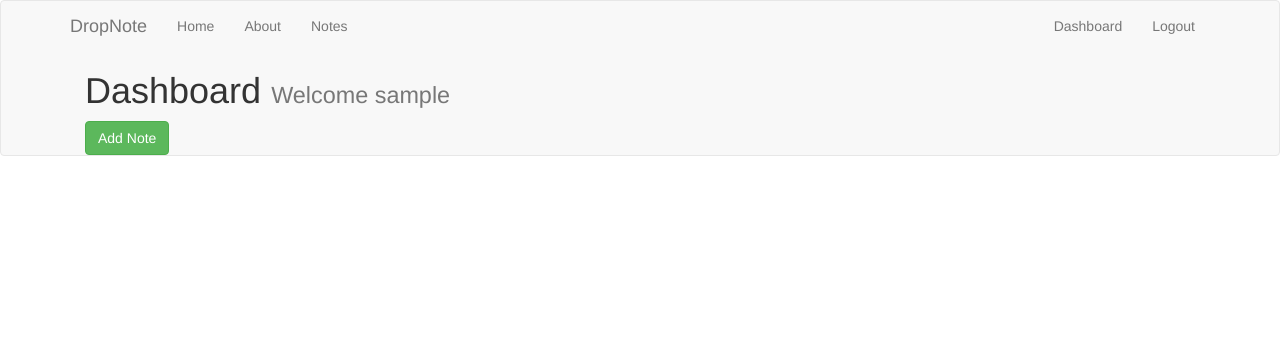
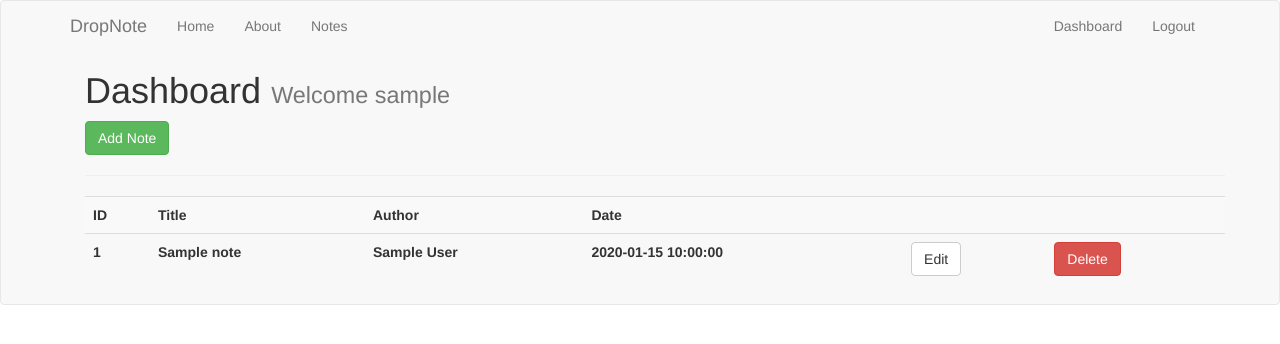
Before and after one commit to Rejzor/DropNote, a Flask app: page /dashboard in a window 1280 px wide. Shown: the top 344 px of the page. Run offline with Flask 2, Linux system fonts and the light colour scheme; the visitor is signed in with stand-in values (Sample User, id 1); tables that the repository leaves empty or names only in its code hold one stand-in row (values such as "Sample post"); lists and menus that the app fills with data are empty; some libraries are stand-ins or nearby versions.

Commit message:
decorator for notes and notes display added

```diff
--- a/app.py
+++ b/app.py
@@ -1,5 +1,4 @@
 from flask import Flask, render_template, flash, redirect, url_for, session, request, logging
-from data import Notes
 from flask_mysqldb import MySQL
 from wtforms import Form, StringField, TextAreaField, PasswordField, validators
 from passlib.hash import sha256_crypt
@@ -15,7 +14,6 @@ app.config['MYSQL_CURSORCLASS'] = 'DictCursor'
 
 
 mysql = MySQL(app)
-Notes = Notes()
 
 @app.route('/')
 def index():
@@ -25,13 +23,46 @@ def index():
 def about():
 	return render_template('about.html')
 
+#Check if user logged in
+def is_logged_in(f):
+	@wraps(f)
+	def wrap(*args, **kwargs):
+		if 'logged_in' in session:
+			return f(*args, **kwargs)
+		else:
+			flash('Unauthorized, Please login', 'danger')
+			return redirect(url_for('login'))
+
+	return wrap
+
 @app.route('/notes')
+@is_logged_in
 def notes():
-	return render_template('notes.html', notes = Notes)
+	#CREATE CURSOR
+	cur = mysql.connection.cursor()
 
+	#GET NOTES
+	result = cur.execute('SELECT * FROM notes')
+	notes = cur.fetchall()
+	if result > 0:
+		return render_template('notes.html', notes=notes)
+	else:
+		 message = "No notes found"
+		 render_template('notes.html', message=message)
+	#CLOSE CONNECTION
+	cur.close()
+
+#SINGLE NOTE
 @app.route('/note/<string:id>/')
+@is_logged_in
 def note(id):
-	return render_template('note.html', id=id)
+		#CREATE CURSOR
+	cur = mysql.connection.cursor()
+
+	#GET NOTES
+	result = cur.execute('SELECT * FROM notes WHERE id = %s', [id])
+	note = cur.fetchone()
+	return render_template('note.html', note=note)
 #REGISTER FORM CLASS
 class RegisterForm(Form):
 	name = StringField('Name', [validators.Length(min=1, max=50)])
@@ -106,17 +137,7 @@ def login():
 			return render_template('login.html', error=error)
 
 	return render_template('login.html')
-#Check if user logged in
-def is_logged_in(f):
-	@wraps(f)
-	def wrap(*args, **kwargs):
-		if 'logged_in' in session:
-			return f(*args, **kwargs)
-		else:
-			flash('Unauthorized, Please login', 'danger')
-			return redirect(url_for('login'))
 
-	return wrap
 
 #LOGOUT
 @app.route('/logout')
@@ -130,7 +151,21 @@ def logout():
 @app.route('/dashboard')
 @is_logged_in
 def dashboard():
+	#CREATE CURSOR
+	cur = mysql.connection.cursor()
+
+	#GET NOTES
+	result = cur.execute('SELECT * FROM notes')
+	notes = cur.fetchall()
+	if result > 0:
+		return render_template('dashboard.html', notes=notes)
+	else:
+		 message = "No notes found"
+		 render_template('dashboard.html', message=message)
+
 	return render_template('dashboard.html')
+	#CLOSE CONNECTION
+	cur.close()
 
 #NOTE FORM CLASS
 class NoteForm(Form):
--- a/templates/dashboard.html
+++ b/templates/dashboard.html
@@ -3,4 +3,24 @@
 {% block body %}
 	<h1>Dashboard <small> Welcome {{session.username}}</small> </h1>
 	<a class='btn btn-success' href="/add_note">Add Note</a>
+	<hr>
+	<table class="table table-striped">
+		<tr>
+			<th>ID</th>
+			<th>Title</th>
+			<th>Author</th>
+			<th>Date</th>
+			<th></th>
+			<th></th>
+		</tr>
+		{% for note in notes %}
+			<tr>
+				<th>{{note.id}}</th>
+				<th>{{note.title}}</th>
+				<th>{{note.author}}</th>
+				<th>{{note.create_date}}</th>
+				<th><a href="edit_note/{{note.id}}" class="btn btn-default pullright">Edit</a></th>
+				<th><a href="edit_note/{{note.id}}" class="btn btn-danger pullright">Delete</a></th>
+			</tr>
+		{% endfor %}
 {% endblock %}
--- a/templates/home.html
+++ b/templates/home.html
@@ -4,5 +4,11 @@
 	<div class="jumbotron text-center">
 		<h1> Welcome to DropNote App</h1>
 		<p class="lead">This application is for easy save your Notes etc. Built on Python Flask Framework</p>
+
+		{% if session.logged_in == NULL %}
+		<a href="/register" class="btn btn-primary btn-lg">Register</a>
+		<a href="/login" class="btn btn-success btn-lg">Login</a>
+
+		{% endif%}
 	</div>
 {% endblock %}
```
Also changed, not shown: templates/note.html (+6 -1 lines).
